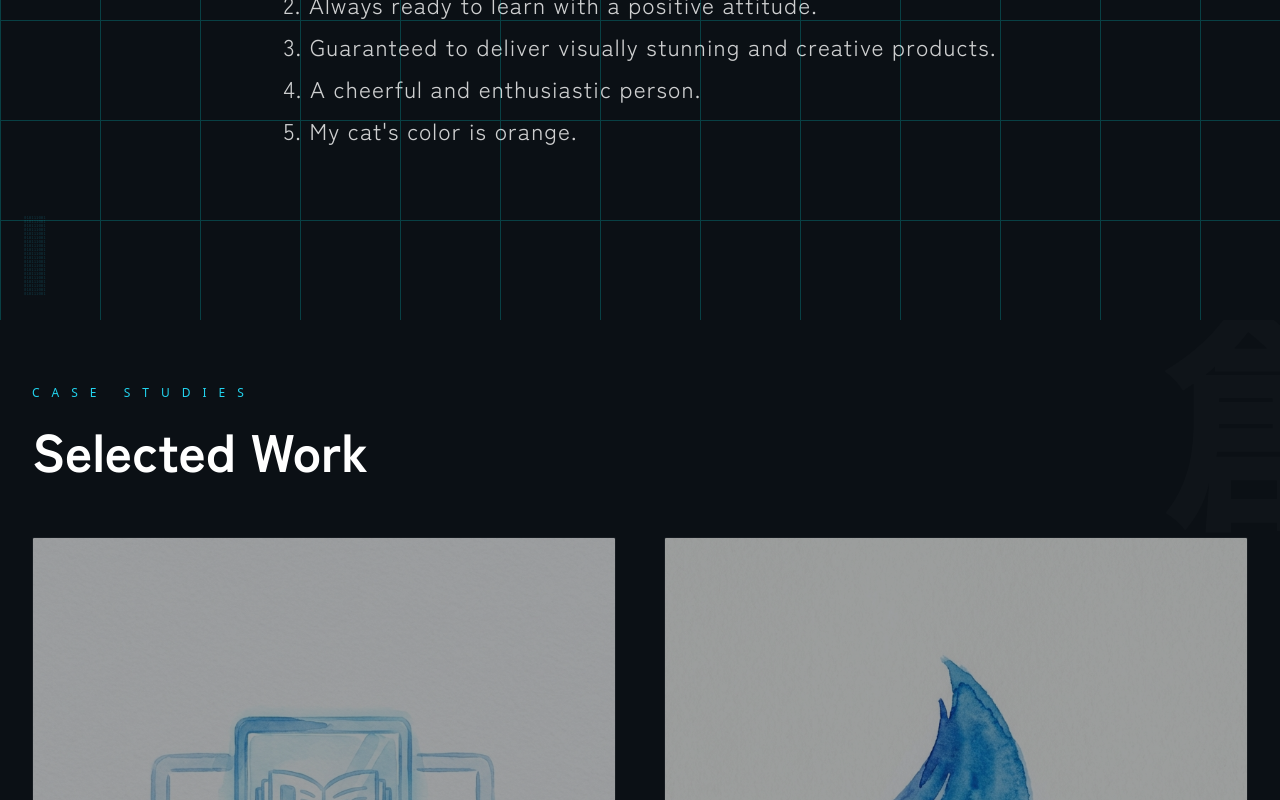
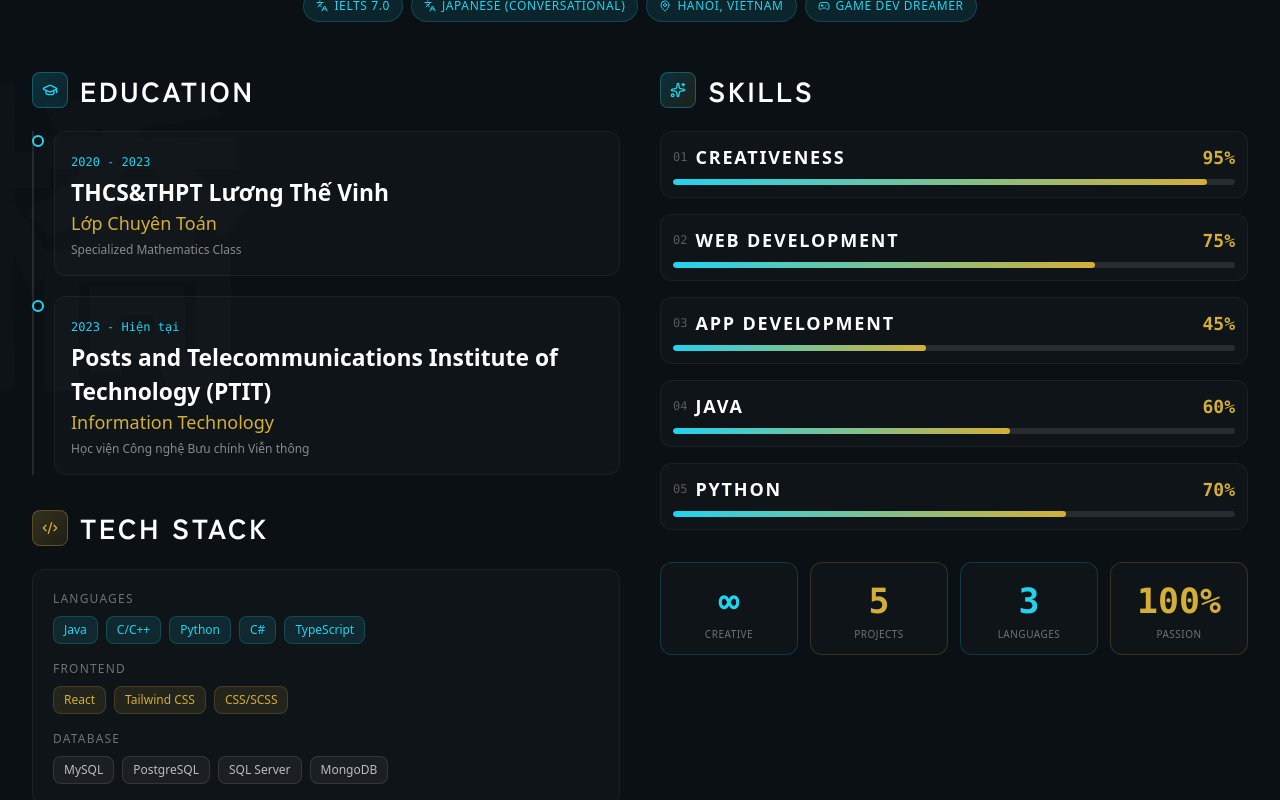
Before and after one commit to hashi173/hashi-portfolio, a React (Vite) app: page / in a window 1280 px wide. Shown: the part 2080-2880 px from the top of the page. Built offline with nearby package versions, Linux system fonts and the light colour scheme; a web font is replaced by a local one.

Commit message:
Merge About sections, add Education, reorder flow

```diff
--- a/App.tsx
+++ b/App.tsx
@@ -85,6 +85,10 @@ const App: React.FC = () => {
           <BridgeTransition progress={smoothProgress} />
         </section>
 
+        <section className="relative z-30 bg-[#0B1015] py-16">
+          <About />
+        </section>
+
         <section className="h-screen w-full sticky top-0 overflow-hidden z-20">
           <Revelation progress={smoothProgress} />
         </section>
@@ -95,10 +99,6 @@ const App: React.FC = () => {
             創
           </div>
           <Portfolio />
-        </section>
-
-        <section className="relative z-30 bg-[#0B1015] py-16">
-          <About />
         </section>
 
         <section className="relative z-30">
--- a/components/About.tsx
+++ b/components/About.tsx
@@ -1,112 +1,238 @@
 
 import React from 'react';
 import { motion } from 'framer-motion';
-import { SKILLS } from '../constants';
+import { SKILLS, EDUCATION } from '../constants';
+import { GraduationCap, Code2, Sparkles, MapPin, Languages, Gamepad2 } from 'lucide-react';
 
 const About: React.FC = () => {
   return (
-    <div id="philosophy" className="container mx-auto px-4 md:px-8 flex flex-col md:flex-row gap-12 relative overflow-hidden">
-      {/* Large Decorative Background Kanji ("Void") */}
+    <div id="philosophy" className="container mx-auto px-4 md:px-8 py-16 relative overflow-hidden">
+      {/* Large Decorative Background Kanji */}
       <div className="absolute top-1/2 left-0 -translate-y-1/2 text-[20rem] font-bold text-white/[0.01] pointer-events-none select-none font-['Shippori_Mincho'] -translate-x-1/4">
-        空
+        橋
       </div>
 
-      {/* Philosophy */}
-      <div className="w-full md:w-1/2 relative z-10">
-        <motion.h3
+      {/* Unified Section Header with Profile */}
+      <motion.div
+        initial={{ opacity: 0, y: 30 }}
+        whileInView={{ opacity: 1, y: 0 }}
+        viewport={{ once: true }}
+        className="text-center mb-12 relative z-10"
+      >
+        {/* Profile Image */}
+        <div className="flex justify-center mb-6">
+          <div className="relative w-28 h-28 md:w-36 md:h-36 rounded-full p-1 bg-gradient-to-br from-cyan-400 via-[#D4AF37] to-[#2E4057] shadow-xl shadow-cyan-400/20">
+            <div className="w-full h-full rounded-full overflow-hidden bg-[#0B1015]">
+              <img
+                src="/hashi-portfolio/profile.jpg"
+                alt="Hashi"
+                className="w-full h-full object-cover"
+              />
+            </div>
+            <div className="absolute inset-[-4px] rounded-full border border-dashed border-white/20 pointer-events-none animate-[spin_20s_linear_infinite]" />
+          </div>
+        </div>
+
+        <h3 className="text-[#D4AF37] text-xs uppercase tracking-[0.8em] mb-3">
+          About Hashi
+        </h3>
+        <h2 className="text-white text-4xl md:text-6xl font-['Shippori_Mincho'] italic leading-tight mb-3">
+          An Art Lover <span className="text-cyan-400">&</span> Builder of <span className="text-[#D4AF37]">Bridges</span>
+        </h2>
+        <p className="text-white/60 font-['Zen_Kaku_Gothic_New'] text-sm max-w-2xl mx-auto">
+          Honors IT Student at <span className="text-cyan-400">PTIT - Hà Nội</span>. Aspiring Full Stack Developer with a dream to craft my own immersive games.
+        </p>
+
+        {/* Quick Info Tags */}
+        <div className="flex flex-wrap justify-center gap-2 mt-4">
+          {[
+            { icon: Languages, text: 'IELTS 7.0' },
+            { icon: Languages, text: 'Japanese (Conversational)' },
+            { icon: MapPin, text: 'Hanoi, Vietnam' },
+            { icon: Gamepad2, text: 'Game Dev Dreamer' }
+          ].map((item, index) => (
+            <span key={index} className="inline-flex items-center gap-1.5 bg-cyan-400/10 text-cyan-400 px-3 py-1.5 rounded-full border border-cyan-400/20 text-xs uppercase tracking-wider">
+              <item.icon className="w-3 h-3" />
+              {item.text}
+            </span>
+          ))}
+        </div>
+      </motion.div>
+
+      {/* Main CV Layout - 2 Column Grid */}
+      <div className="grid grid-cols-1 lg:grid-cols-2 gap-10 relative z-10">
+
+        {/* Left Column - Education & Tech Stack */}
+        <div className="space-y-8">
+
+          {/* Education Section */}
+          <motion.div
+            initial={{ opacity: 0, x: -30 }}
+            whileInView={{ opacity: 1, x: 0 }}
+            viewport={{ once: true }}
+          >
+            <div className="flex items-center gap-3 mb-5">
+              <div className="w-9 h-9 rounded-lg bg-gradient-to-br from-cyan-500/20 to-cyan-400/10 flex items-center justify-center border border-cyan-400/30">
+                <GraduationCap className="w-4 h-4 text-cyan-400" />
+              </div>
+              <h3 className="text-white text-lg font-bold uppercase tracking-widest font-['Zen_Kaku_Gothic_New']">
+                Education
+              </h3>
+            </div>
+
+            <div className="relative pl-5 border-l-2 border-white/10 space-y-5">
+              {EDUCATION.map((edu, index) => (
+                <motion.div
+                  key={index}
                   initial={{ opacity: 0, x: -20 }}
                   whileInView={{ opacity: 1, x: 0 }}
                   viewport={{ once: true }}
-          className="text-[#D4AF37] text-xs uppercase tracking-[1em] mb-3"
+                  transition={{ delay: index * 0.15 }}
+                  className="relative group"
                 >
-          Philosophy
-        </motion.h3>
+                  <div className="absolute -left-[1.4rem] top-1 w-3 h-3 rounded-full bg-[#0B1015] border-2 border-cyan-400 group-hover:bg-cyan-400 transition-all" />
+                  <div className="p-4 rounded-xl bg-white/[0.02] border border-white/5 hover:border-cyan-400/30 transition-all">
+                    <span className="text-cyan-400 text-xs font-mono">{edu.period}</span>
+                    <h4 className="text-white font-bold text-base mt-1">{edu.school}</h4>
+                    <p className="text-[#D4AF37] text-sm">{edu.major}</p>
+                    <p className="text-white/50 text-xs mt-1">{edu.description}</p>
+                  </div>
+                </motion.div>
+              ))}
+            </div>
+          </motion.div>
 
-        <motion.h2
+          {/* Tech Stack */}
+          <motion.div
             initial={{ opacity: 0, y: 20 }}
             whileInView={{ opacity: 1, y: 0 }}
             viewport={{ once: true }}
-          transition={{ delay: 0.2 }}
-          className="text-white text-5xl md:text-8xl font-['Shippori_Mincho'] italic mb-6 leading-tight"
           >
-          The <br /><span className="text-[#D4AF37]">Balance</span>
-        </motion.h2>
+            <div className="flex items-center gap-3 mb-5">
+              <div className="w-9 h-9 rounded-lg bg-gradient-to-br from-[#D4AF37]/20 to-[#D4AF37]/10 flex items-center justify-center border border-[#D4AF37]/30">
+                <Code2 className="w-4 h-4 text-[#D4AF37]" />
+              </div>
+              <h3 className="text-white text-lg font-bold uppercase tracking-widest font-['Zen_Kaku_Gothic_New']">
+                Tech Stack
+              </h3>
+            </div>
 
-        <div className="space-y-4 text-white/70 font-['Shippori_Mincho'] text-lg md:text-sm leading-relaxed max-w-lg">
-          <motion.p
-            initial={{ opacity: 0 }}
-            whileInView={{ opacity: 1 }}
-            viewport={{ once: true }}
-            transition={{ delay: 0.4 }}
-          >
-            "Hashi" (橋) means bridge. My practice exists at the collision point of ancient aesthetic principles and cutting-edge digital logic.
-          </motion.p>
-          <motion.p
-            initial={{ opacity: 0 }}
-            whileInView={{ opacity: 1 }}
-            viewport={{ once: true }}
-            transition={{ delay: 0.5 }}
-          >
-            I believe that code is the modern brushstroke. Just as a calligrapher controls the flow of ink through breath, a developer orchestrates the flow of data through logic.
-          </motion.p>
-          <motion.p
-            initial={{ opacity: 0 }}
-            whileInView={{ opacity: 1 }}
-            viewport={{ once: true }}
-            transition={{ delay: 0.6 }}
-            className="text-white italic border-l border-[#D4AF37]/50 pl-3 py-2 bg-white/5"
-          >
-            "Ma" — the negative space — is as vital in a layout as it is in a Zen garden. It is the silence that gives the notes their power.
-          </motion.p>
+            <div className="p-5 rounded-xl bg-white/[0.02] border border-white/5 space-y-4">
+              <div>
+                <p className="text-white/40 text-xs uppercase tracking-widest mb-2">Languages</p>
+                <div className="flex flex-wrap gap-2">
+                  {['Java', 'C/C++', 'Python', 'C#', 'TypeScript'].map((tech) => (
+                    <span key={tech} className="px-2.5 py-1 rounded-lg bg-cyan-400/10 text-cyan-400 text-xs border border-cyan-400/20">
+                      {tech}
+                    </span>
+                  ))}
                 </div>
               </div>
+              <div>
+                <p className="text-white/40 text-xs uppercase tracking-widest mb-2">Frontend</p>
+                <div className="flex flex-wrap gap-2">
+                  {['React', 'Tailwind CSS', 'CSS/SCSS'].map((tech) => (
+                    <span key={tech} className="px-2.5 py-1 rounded-lg bg-[#D4AF37]/10 text-[#D4AF37] text-xs border border-[#D4AF37]/20">
+                      {tech}
+                    </span>
+                  ))}
+                </div>
+              </div>
+              <div>
+                <p className="text-white/40 text-xs uppercase tracking-widest mb-2">Database</p>
+                <div className="flex flex-wrap gap-2">
+                  {['MySQL', 'PostgreSQL', 'SQL Server', 'MongoDB'].map((tech) => (
+                    <span key={tech} className="px-2.5 py-1 rounded-lg bg-white/5 text-white/70 text-xs border border-white/10">
+                      {tech}
+                    </span>
+                  ))}
+                </div>
+              </div>
+            </div>
+          </motion.div>
 
-      {/* Skills / Atmosphere Composite */}
-      <div className="w-full md:w-1/2 flex flex-col justify-center relative z-10">
-        <div className="space-y-7">
+        </div>
+
+        {/* Right Column - Skills & Highlights */}
+        <div className="space-y-8">
+
+          {/* Skills Section */}
+          <motion.div
+            initial={{ opacity: 0, x: 30 }}
+            whileInView={{ opacity: 1, x: 0 }}
+            viewport={{ once: true }}
+          >
+            <div className="flex items-center gap-3 mb-5">
+              <div className="w-9 h-9 rounded-lg bg-gradient-to-br from-cyan-500/20 to-[#D4AF37]/10 flex items-center justify-center border border-cyan-400/30">
+                <Sparkles className="w-4 h-4 text-cyan-400" />
+              </div>
+              <h3 className="text-white text-lg font-bold uppercase tracking-widest font-['Zen_Kaku_Gothic_New']">
+                Skills
+              </h3>
+            </div>
+
+            <div className="space-y-4">
               {SKILLS.map((skill, index) => (
-            <div key={skill.name} className="relative group cursor-default">
-              <div className="flex justify-between items-end mb-2">
-                <span className="text-white/20 text-[12px] font-mono group-hover:text-cyan-400 transition-colors">/ 0{index + 1}</span>
-                <span className="text-white text-sm font-bold uppercase tracking-[0.3em] font-['Zen_Kaku_Gothic_New'] group-hover:text-cyan-400 transition-colors">
+                <motion.div
+                  key={skill.name}
+                  initial={{ opacity: 0, x: 20 }}
+                  whileInView={{ opacity: 1, x: 0 }}
+                  viewport={{ once: true }}
+                  transition={{ delay: index * 0.08 }}
+                  className="p-3 rounded-xl bg-white/[0.02] border border-white/5 hover:border-cyan-400/30 transition-all group"
+                >
+                  <div className="flex justify-between items-center mb-2">
+                    <div className="flex items-center gap-2">
+                      <span className="text-white/30 text-xs font-mono">0{index + 1}</span>
+                      <span className="text-white font-bold uppercase tracking-widest text-sm group-hover:text-cyan-400 transition-colors">
                         {skill.name}
                       </span>
-                <span className="text-[#D4AF37] text-[12px] font-mono opacity-0 group-hover:opacity-100 transition-all translate-y-2 group-hover:translate-y-0">
-                  {skill.level}%
-                </span>
                     </div>
-
-              {/* Ink Level Bar */}
+                    <span className="text-[#D4AF37] text-sm font-mono font-bold">{skill.level}%</span>
+                  </div>
                   <div className="h-1.5 w-full bg-white/10 relative overflow-hidden rounded-full">
                     <motion.div
                       initial={{ width: 0 }}
                       whileInView={{ width: `${skill.level}%` }}
                       viewport={{ once: true }}
-                  transition={{ duration: 2, ease: [0.22, 1, 0.36, 1], delay: index * 0.15 }}
-                  className="absolute top-0 left-0 h-full bg-gradient-to-r from-cyan-400 via-white to-[#D4AF37] rounded-full"
+                      transition={{ duration: 1.2, ease: [0.22, 1, 0.36, 1], delay: index * 0.08 }}
+                      className="absolute top-0 left-0 h-full bg-gradient-to-r from-cyan-400 to-[#D4AF37] rounded-full"
                     />
                   </div>
+                </motion.div>
+              ))}
             </div>
+          </motion.div>
+
+
+
+          {/* Highlights Grid */}
+          <div className="grid grid-cols-4 gap-3">
+            {[
+              { label: 'Creative', value: '∞', color: 'cyan' },
+              { label: 'Projects', value: '5', color: 'gold' },
+              { label: 'Languages', value: '3', color: 'cyan' },
+              { label: 'Passion', value: '100%', color: 'gold' }
+            ].map((item, index) => (
+              <motion.div
+                key={item.label}
+                initial={{ opacity: 0, scale: 0.9 }}
+                whileInView={{ opacity: 1, scale: 1 }}
+                viewport={{ once: true }}
+                transition={{ delay: index * 0.1 }}
+                className={`p-3 rounded-xl bg-white/[0.02] border text-center transition-all ${item.color === 'cyan'
+                  ? 'border-cyan-400/20 hover:border-cyan-400/40'
+                  : 'border-[#D4AF37]/20 hover:border-[#D4AF37]/40'
+                  }`}
+              >
+                <div className={`text-2xl font-bold font-mono ${item.color === 'cyan' ? 'text-cyan-400' : 'text-[#D4AF37]'}`}>
+                  {item.value}
+                </div>
+                <div className="text-white/40 text-[10px] uppercase tracking-wider">{item.label}</div>
+              </motion.div>
             ))}
           </div>
 
-        {/* Atmosphere Graphic */}
-        <div className="mt-16 aspect-square relative rounded-full border border-white/5 overflow-hidden flex items-center justify-center group self-center w-32 md:w-40">
-          <motion.div
-            animate={{ rotate: 360 }}
-            transition={{ duration: 30, repeat: Infinity, ease: "linear" }}
-            className="absolute inset-0 bg-gradient-to-br from-cyan-500/10 via-transparent to-[#D4AF37]/10"
-          />
-          <div className="w-3/4 h-3/4 border border-white/10 rounded-full animate-[spin_25s_linear_infinite]" />
-          <div className="w-1/2 h-1/2 border border-cyan-400/20 rounded-full animate-[spin_12s_linear_infinite_reverse]" />
-          <div className="w-1/4 h-1/4 border border-[#D4AF37]/30 rounded-full flex items-center justify-center">
-            <span className="text-[4px] uppercase tracking-[1em] text-white/30 animate-pulse">Core</span>
-          </div>
-
-          <div className="absolute inset-0 flex items-center justify-center pointer-events-none">
-            <div className="w-1 bg-white/5 h-full absolute rotate-45" />
-            <div className="w-1 bg-white/5 h-full absolute -rotate-45" />
-          </div>
         </div>
       </div>
     </div>
--- a/constants.tsx
+++ b/constants.tsx
@@ -1,6 +1,6 @@
 
 import React from 'react';
-import { Project, Skill } from './types';
+import { Project, Skill, Education } from './types';
 
 export const COLORS = {
   primaryLight: '#FDFCF8',
@@ -9,6 +9,22 @@ export const COLORS = {
   accentTradition: '#D4AF37',
   accentFuture: '#00FFFF',
 };
+
+export const EDUCATION: Education[] = [
+  {
+    period: '2020 - 2023',
+    school: 'THCS&THPT Lương Thế Vinh',
+    major: 'Lớp Chuyên Toán',
+    description: 'Specialized Mathematics Class'
+  },
+  {
+    period: '2023 - Hiện tại',
+    school: 'Posts and Telecommunications Institute of Technology (PTIT)',
+    major: 'Information Technology',
+    description: 'Học viện Công nghệ Bưu chính Viễn thông'
+  }
+];
+
 
 export const PROJECTS: Project[] = [
   {
```
Also changed, not shown: components/BridgeTransition.tsx (+20 -53 lines), types.ts (+7 -0 lines). Lines whose indentation alone changed are shown as unchanged.
